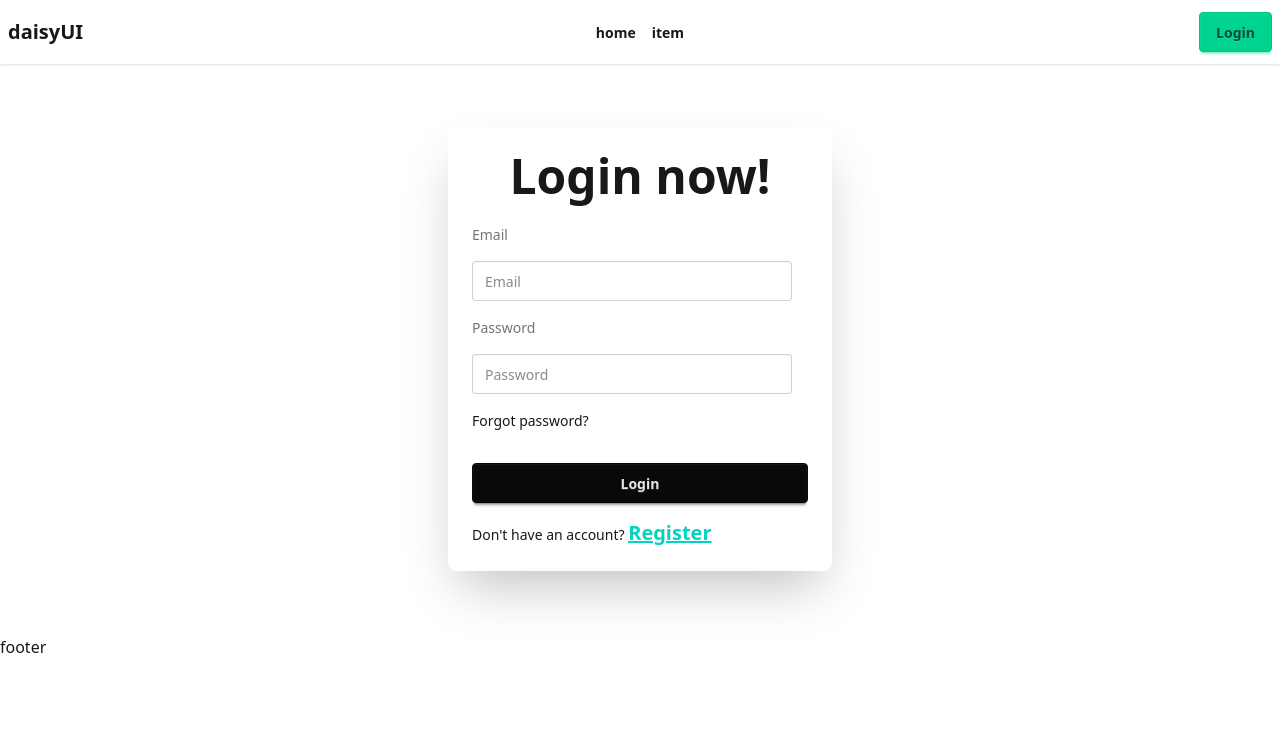
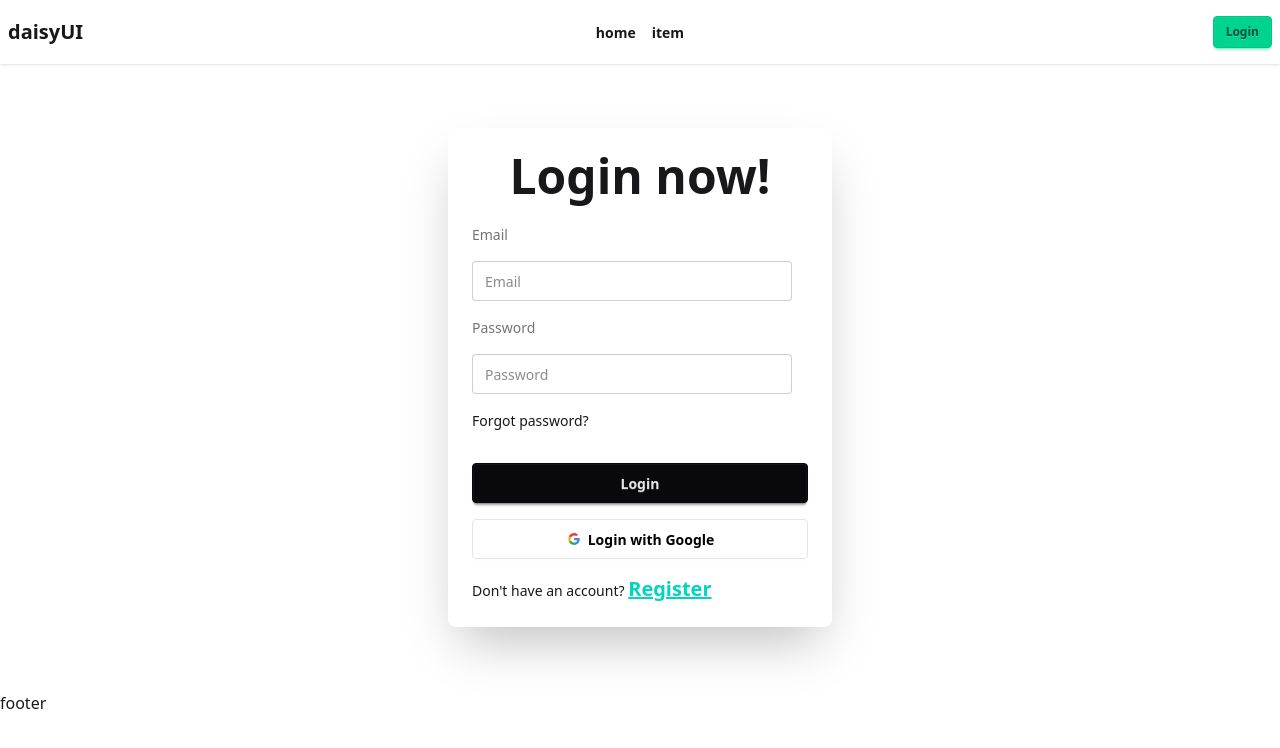
Before and after one commit to NazmulhaqueD/social-event-platform, a React (Vite) app: page /login in a window 1280 px wide. Shown: the top 748 px of the page. Built offline with nearby package versions, Linux system fonts and the light colour scheme; no server answers.

Commit message:
google sign in implement successfully

```diff
--- a/src/components/Navbar/Navbar.jsx
+++ b/src/components/Navbar/Navbar.jsx
@@ -46,7 +46,7 @@
                     user?.email ?
                         <NavLink onClick={handleLogout} className='btn btn-sm btn-error'>LogOut</NavLink>
                         :
-                        <NavLink to={'/login'} className='btn btn-success'>Login</NavLink>
+                        <NavLink to={'/login'} className='btn btn-sm btn-success'>Login</NavLink>
                 }
             </div>
         </div>
--- a/src/contexts/AuthContext/AuthProvider.jsx
+++ b/src/contexts/AuthContext/AuthProvider.jsx
@@ -1,8 +1,9 @@
 import React, { createContext, useEffect, useState } from 'react';
-import { createUserWithEmailAndPassword, getAuth, onAuthStateChanged, signInWithEmailAndPassword, signOut } from "firebase/auth";
+import { createUserWithEmailAndPassword, getAuth, GoogleAuthProvider, onAuthStateChanged, signInWithEmailAndPassword, signInWithPopup, signOut } from "firebase/auth";
 import { app } from './firebaseAuth/firebase.config';
 
 const auth = getAuth(app)
+const provider = new GoogleAuthProvider();
 export const AuthContext = createContext();
 
 const AuthProvider = ({ children }) => {
@@ -18,6 +19,10 @@
     const signIn = (email, password) => {
         setLoading(true);
         return signInWithEmailAndPassword(auth, email, password);
+    }
+    const signInWithGoogle = () => {
+        setLoading(true);
+        return signInWithPopup(auth, provider);
     }
     const logOut = () => {
         setLoading(true)
@@ -38,6 +43,7 @@
     const userInfo = {
         signUp,
         signIn,
+        signInWithGoogle,
         logOut,
         user,
         setUser,
--- /dev/null
+++ b/src/contexts/AuthContext/LoginByGoogle.jsx
@@ -0,0 +1,29 @@
+import React, { useContext } from 'react';
+import { AuthContext } from './AuthProvider';
+
+const LoginByGoogle = () => {
+
+    const { signInWithGoogle, setUser } = useContext(AuthContext);
+
+    const handleSignInWithGoogle = () => {
+        signInWithGoogle()
+            .then(result => {
+                setUser(result.user);
+                console.log(result.user);
+            })
+            .catch(error => {
+                console.log(error.message)
+            })
+    }
+
+    return (
+        <div>
+            <button onClick={handleSignInWithGoogle} className="btn w-full bg-white text-black border-[#e5e5e5]">
+                <svg aria-label="Google logo" width="16" height="16" xmlns="http://www.w3.org/2000/svg" viewBox="0 0 512 512"><g><path d="m0 0H512V512H0" fill="#fff"></path><path fill="#34a853" d="M153 292c30 82 118 95 171 60h62v48A192 192 0 0190 341"></path><path fill="#4285f4" d="m386 400a140 175 0 0053-179H260v74h102q-7 37-38 57"></path><path fill="#fbbc02" d="m90 341a208 200 0 010-171l63 49q-12 37 0 73"></path><path fill="#ea4335" d="m153 219c22-69 116-109 179-50l55-54c-78-75-230-72-297 55"></path></g></svg>
+                Login with Google
+            </button>
+        </div>
+    );
+};
+
+export default LoginByGoogle;
--- a/src/page/Login/Login.jsx
+++ b/src/page/Login/Login.jsx
@@ -1,6 +1,7 @@
 import React, { useContext } from 'react';
 import { AuthContext } from '../../contexts/AuthContext/AuthProvider';
 import { NavLink } from 'react-router';
+import LoginByGoogle from '../../contexts/AuthContext/LoginByGoogle';
 
 const Login = () => {
 
@@ -28,11 +29,12 @@
             <div className="card-body">
                 <form onSubmit={handleLogin} className='space-y-4'>
                     <label className="label">Email</label>
-                    <input type="email" name='email'  className="input" required placeholder="Email" />
+                    <input type="email" name='email' className="input" required placeholder="Email" />
                     <label className="label">Password</label>
                     <input type="password" name='password' className="input" required placeholder="Password" />
                     <div><a className="link link-hover">Forgot password?</a></div>
                     <button type='submit' className="btn btn-neutral w-full mt-4">Login</button>
+                    <LoginByGoogle></LoginByGoogle>
                     <p>Don't have an account? <NavLink to={'/register'} className={'text-teal-400 underline font-semibold text-xl'}>Register</NavLink></p>
                 </form>
             </div>
--- a/src/page/Register/Register.jsx
+++ b/src/page/Register/Register.jsx
@@ -1,6 +1,7 @@
 import React, { useContext } from 'react';
 import { NavLink } from 'react-router';
 import { AuthContext } from '../../contexts/AuthContext/AuthProvider';
+import LoginByGoogle from '../../contexts/AuthContext/LoginByGoogle';
 
 const Register = () => {
 
@@ -39,6 +40,7 @@
                     <input type="password" name='password' className="input" placeholder="Password" />
                     <div><a className="link link-hover">Forgot password?</a></div>
                     <button type='submit' className="btn btn-neutral w-full mt-4">Register</button>
+                    <LoginByGoogle></LoginByGoogle>
                     <p>Already have an account? <NavLink className={'text-teal-400 underline font-semibold text-xl'}>Login</NavLink></p>
                 </form>
             </div>
```
